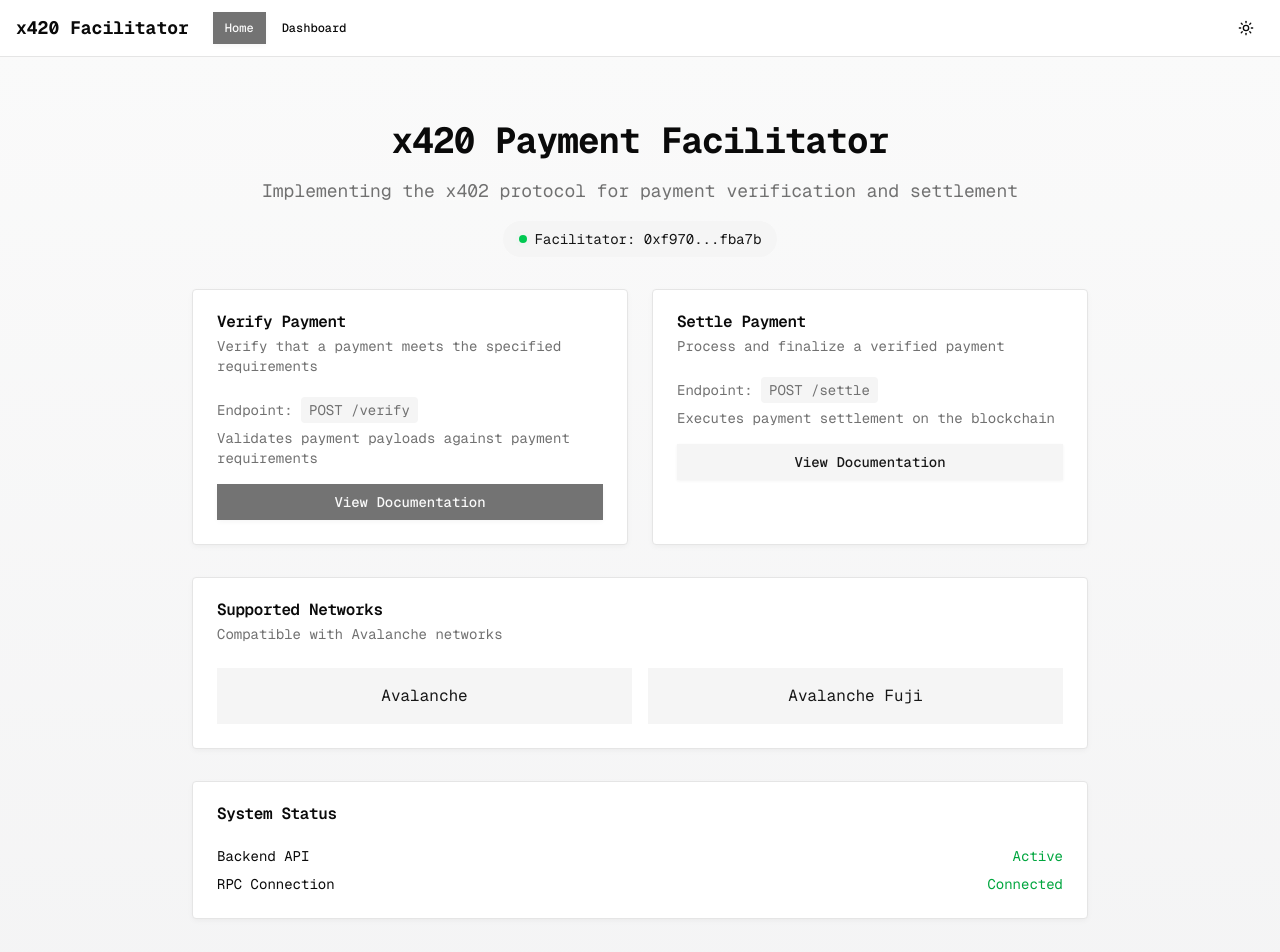
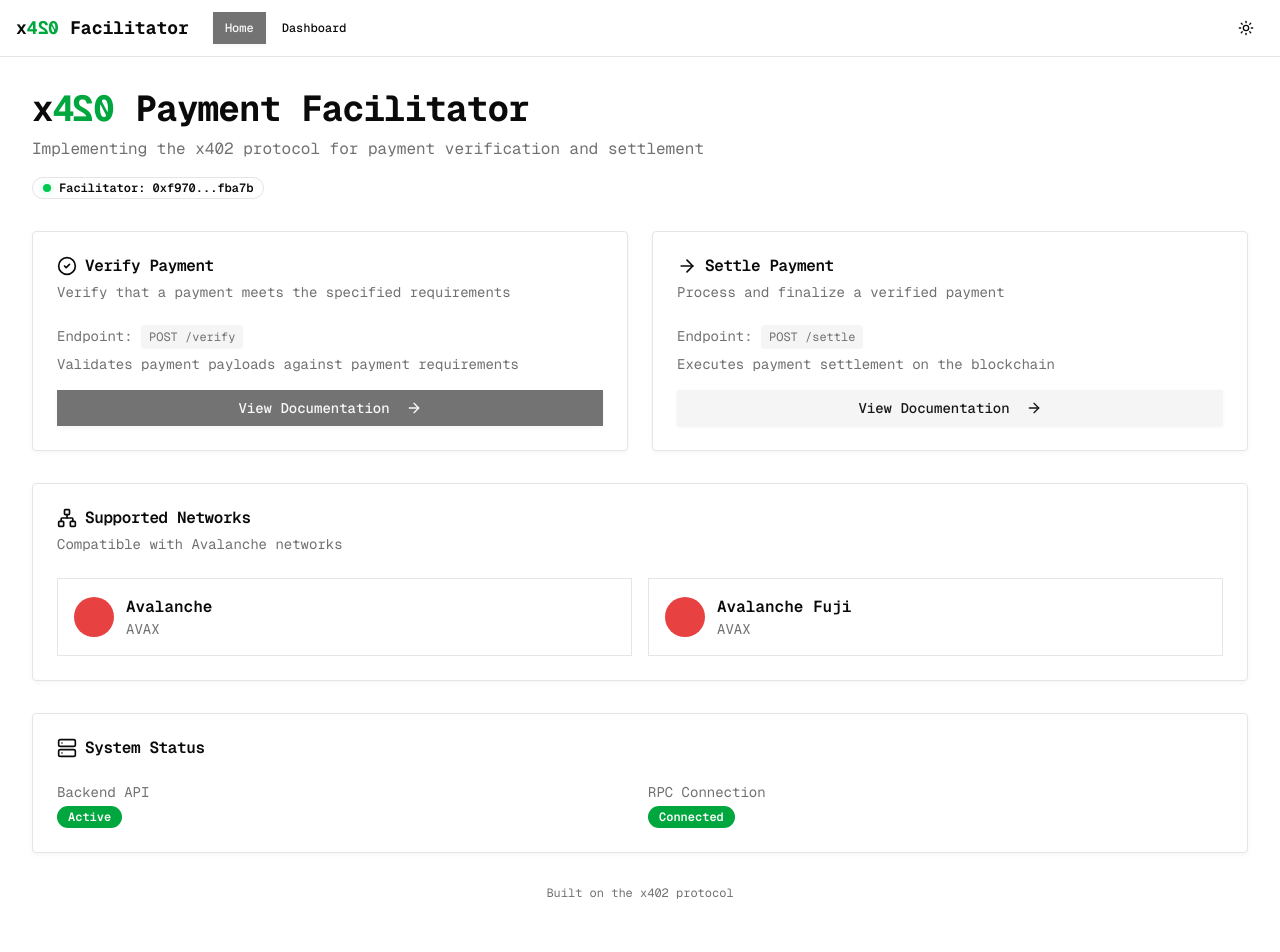
Before and after one commit to gilbertsahumada/x420-facilitator, a Next.js app in the folder frontend/: page / in a window 1280 px wide. Shown: the top 952 px of the page. Built offline with nearby package versions, Linux system fonts and the light colour scheme.

Commit message:
improving url facilitator

```diff
--- a/frontend/app/dashboard/page.tsx
+++ b/frontend/app/dashboard/page.tsx
@@ -330,7 +330,12 @@
 
         <div className="space-y-2">
 
-          <h1 className="text-4xl font-bold tracking-tight">x420 Facilitator</h1>
+          <h1 className="text-4xl font-bold tracking-tight">
+            x<span className="text-green-600 dark:text-green-400">4</span>
+            <span className="text-green-600 dark:text-green-400 inline-block transform scale-x-[-1]">2</span>
+            <span className="text-green-600 dark:text-green-400 inline-block transform scale-x-[-1]">0</span>
+            {" "}Facilitator
+          </h1>
 
           <p className="text-muted-foreground">Transaction monitor and server status</p>
 
--- a/frontend/app/page.tsx
+++ b/frontend/app/page.tsx
@@ -1,25 +1,32 @@
 import { Card, CardContent, CardDescription, CardHeader, CardTitle } from "@/components/ui/card";
 import { Button } from "@/components/ui/button";
+import { Badge } from "@/components/ui/badge";
+import { CheckCircle2, ArrowRight, Network, Server } from "lucide-react";
 
 export default function Home() {
   return (
-    <div className="min-h-screen bg-gradient-to-b from-zinc-50 to-zinc-100 dark:from-zinc-900 dark:to-zinc-950">
-      <div className="container mx-auto px-4 py-16">
-        <div className="max-w-4xl mx-auto space-y-8">
+    <div className="min-h-screen bg-background">
+      <div className="p-4 md:p-8">
+        <div className="mx-auto max-w-7xl space-y-8">
           {/* Header */}
-          <div className="text-center space-y-4">
+          <div className="space-y-2">
             <h1 className="text-4xl font-bold tracking-tight">
-              x420 Payment Facilitator
+              x<span className="text-green-600 dark:text-green-400">4</span>
+              <span className="text-green-600 dark:text-green-400 inline-block transform scale-x-[-1]">2</span>
+              <span className="text-green-600 dark:text-green-400 inline-block transform scale-x-[-1]">0</span>
+              {" "}Payment Facilitator
             </h1>
-            <p className="text-muted-foreground text-lg">
+            <p className="text-muted-foreground">
               Implementing the x402 protocol for payment verification and settlement
             </p>
-            <div className="inline-flex items-center gap-2 px-4 py-2 rounded-full bg-secondary text-secondary-foreground text-sm">
+            <div className="flex items-center gap-2 pt-2">
+              <Badge variant="outline" className="gap-2">
                 <span className="relative flex h-2 w-2">
                   <span className="animate-ping absolute inline-flex h-full w-full rounded-full bg-green-400 opacity-75"></span>
                   <span className="relative inline-flex rounded-full h-2 w-2 bg-green-500"></span>
                 </span>
                 Facilitator: 0xf970...fba7b
+              </Badge>
             </div>
           </div>
 
@@ -27,7 +34,10 @@
           <div className="grid gap-6 md:grid-cols-2">
             <Card>
               <CardHeader>
+                <div className="flex items-center gap-2">
+                  <CheckCircle2 className="h-5 w-5" />
                   <CardTitle>Verify Payment</CardTitle>
+                </div>
                 <CardDescription>
                   Verify that a payment meets the specified requirements
                 </CardDescription>
@@ -35,7 +45,7 @@
               <CardContent className="space-y-4">
                 <div className="space-y-2">
                   <p className="text-sm text-muted-foreground">
-                    Endpoint: <code className="bg-secondary px-2 py-1 rounded">POST /verify</code>
+                    Endpoint: <code className="bg-secondary px-2 py-1 rounded text-xs font-mono">POST /verify</code>
                   </p>
                   <p className="text-sm text-muted-foreground">
                     Validates payment payloads against payment requirements
@@ -43,13 +53,17 @@
                 </div>
                 <Button className="w-full">
                   View Documentation
+                  <ArrowRight className="h-4 w-4 ml-2" />
                 </Button>
               </CardContent>
             </Card>
 
             <Card>
               <CardHeader>
+                <div className="flex items-center gap-2">
+                  <ArrowRight className="h-5 w-5" />
                   <CardTitle>Settle Payment</CardTitle>
+                </div>
                 <CardDescription>
                   Process and finalize a verified payment
                 </CardDescription>
@@ -57,7 +71,7 @@
               <CardContent className="space-y-4">
                 <div className="space-y-2">
                   <p className="text-sm text-muted-foreground">
-                    Endpoint: <code className="bg-secondary px-2 py-1 rounded">POST /settle</code>
+                    Endpoint: <code className="bg-secondary px-2 py-1 rounded text-xs font-mono">POST /settle</code>
                   </p>
                   <p className="text-sm text-muted-foreground">
                     Executes payment settlement on the blockchain
@@ -65,47 +79,65 @@
                 </div>
                 <Button className="w-full" variant="secondary">
                   View Documentation
+                  <ArrowRight className="h-4 w-4 ml-2" />
                 </Button>
               </CardContent>
             </Card>
           </div>
 
-          {/* Features */}
+          {/* Supported Networks */}
           <Card>
             <CardHeader>
+              <div className="flex items-center gap-2">
+                <Network className="h-5 w-5" />
                 <CardTitle>Supported Networks</CardTitle>
+              </div>
               <CardDescription>
                 Compatible with Avalanche networks
               </CardDescription>
             </CardHeader>
             <CardContent>
               <div className="grid grid-cols-2 gap-4">
-                {['Avalanche', 'Avalanche Fuji'].map((network) => (
+                {[
+                  { name: 'Avalanche', color: '#E84142' },
+                  { name: 'Avalanche Fuji', color: '#E84142' }
+                ].map((network) => (
                   <div
-                    key={network}
-                    className="flex items-center justify-center p-4 rounded-lg bg-secondary text-secondary-foreground"
+                    key={network.name}
+                    className="flex items-center gap-3 rounded-lg border p-4"
                   >
-                    {network}
+                    <div className="h-10 w-10 rounded-full" style={{ backgroundColor: network.color }} />
+                    <div>
+                      <p className="font-semibold">{network.name}</p>
+                      <p className="text-sm text-muted-foreground">AVAX</p>
+                    </div>
                   </div>
                 ))}
               </div>
             </CardContent>
           </Card>
 
-          {/* Status */}
+          {/* System Status */}
           <Card>
             <CardHeader>
+              <div className="flex items-center gap-2">
+                <Server className="h-5 w-5" />
                 <CardTitle>System Status</CardTitle>
+              </div>
             </CardHeader>
             <CardContent>
-              <div className="space-y-2">
-                <div className="flex justify-between items-center">
-                  <span className="text-sm">Backend API</span>
-                  <span className="text-sm text-green-600 dark:text-green-400">Active</span>
+              <div className="grid gap-4 md:grid-cols-2">
+                <div>
+                  <p className="text-sm text-muted-foreground">Backend API</p>
+                  <div className="flex items-center gap-2 mt-1">
+                    <Badge variant="default" className="bg-green-600 hover:bg-green-600">Active</Badge>
                   </div>
-                <div className="flex justify-between items-center">
-                  <span className="text-sm">RPC Connection</span>
-                  <span className="text-sm text-green-600 dark:text-green-400">Connected</span>
+                </div>
+                <div>
+                  <p className="text-sm text-muted-foreground">RPC Connection</p>
+                  <div className="flex items-center gap-2 mt-1">
+                    <Badge variant="default" className="bg-green-600 hover:bg-green-600">Connected</Badge>
+                  </div>
                 </div>
               </div>
             </CardContent>
--- a/frontend/components/navbar.tsx
+++ b/frontend/components/navbar.tsx
@@ -14,7 +14,10 @@
       <div className="container mx-auto flex h-14 items-center justify-between px-4">
         <div className="flex items-center gap-6">
           <Link href="/" className="font-bold text-lg">
-            x420 Facilitator
+            x<span className="text-green-600 dark:text-green-400">4</span>
+            <span className="text-green-600 dark:text-green-400 inline-block transform scale-x-[-1]">2</span>
+            <span className="text-green-600 dark:text-green-400 inline-block transform scale-x-[-1]">0</span>
+            {" "}Facilitator
           </Link>
           <div className="flex items-center gap-1">
             <Button
```
Lines whose indentation alone changed are shown as unchanged.
